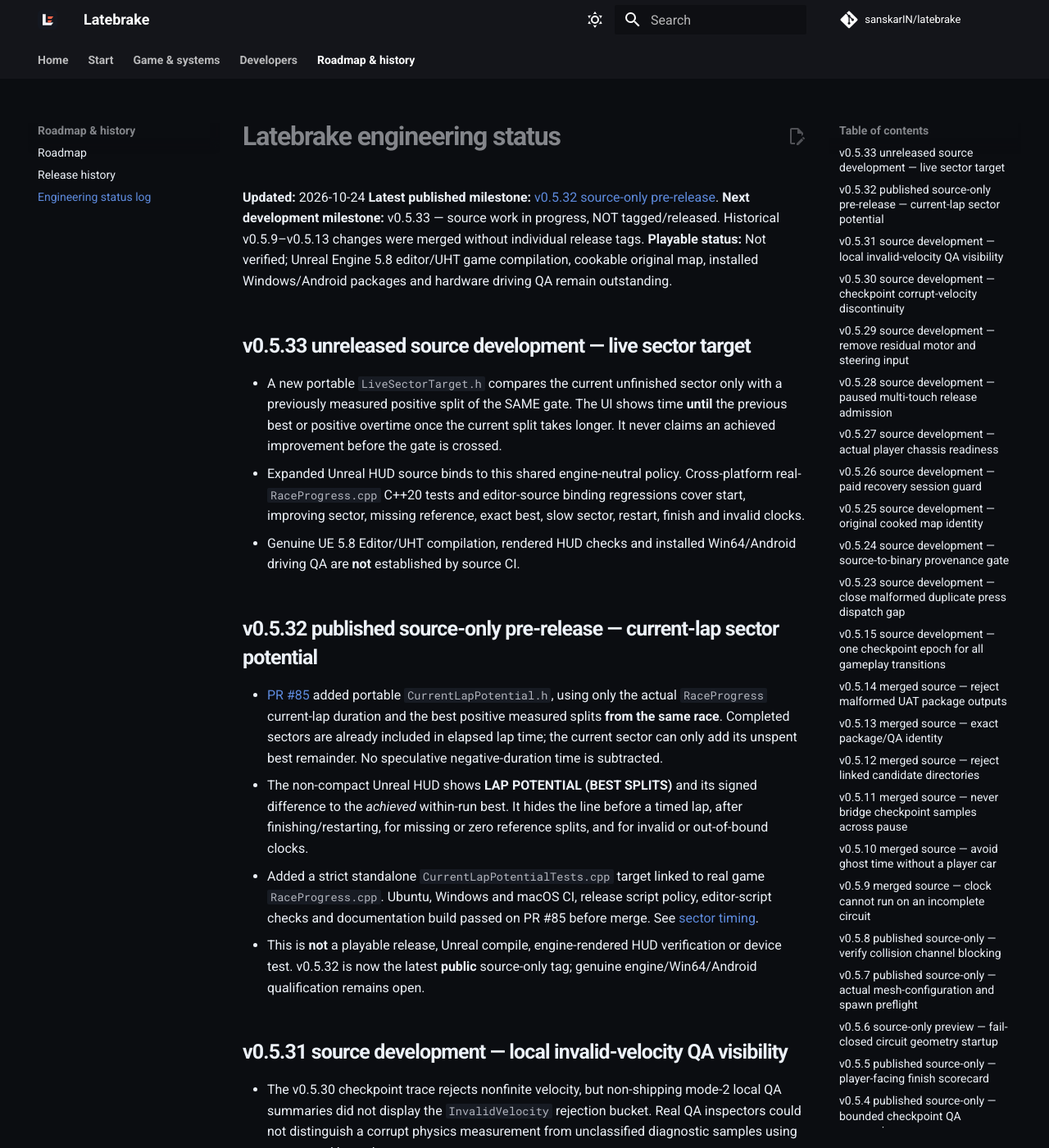
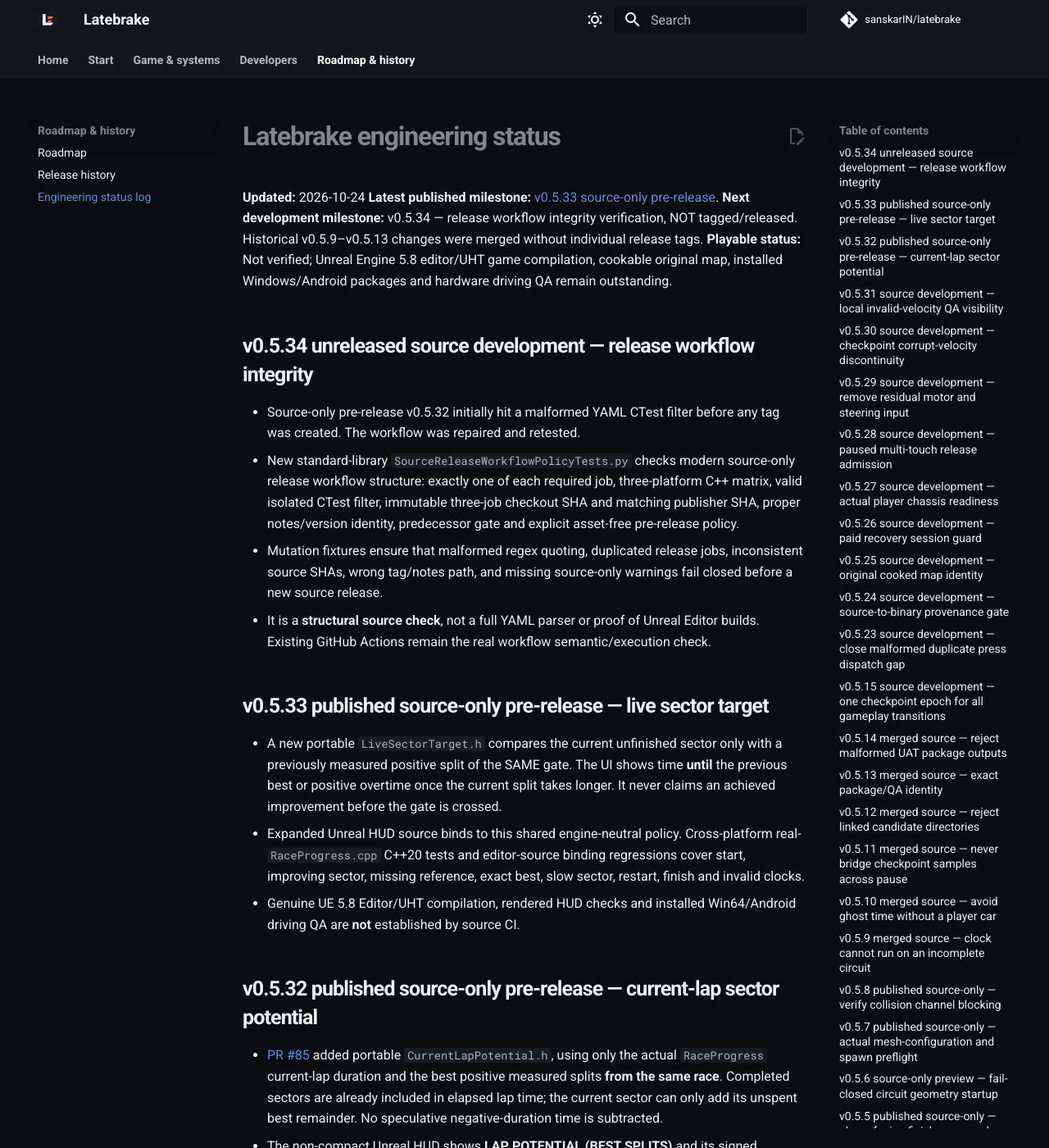
Before and after one commit to sanskarIN/latebrake, an MkDocs documentation site: the page built from docs/STATUS.md, in a window 1280 px wide and 1400 px high. Shown: the whole window at 82% size. Built offline with MkDocs 1.6.1 and Material for MkDocs 9.7.7, drawn with Linux system fonts in a browser that asks for light colours; comment, search, counter and statistics services are not loaded.

Commit message:
docs(v0.5.34): track release-workflow guards (docs/STATUS.md)

```diff
--- a/docs/STATUS.md
+++ b/docs/STATUS.md
@@ -1,11 +1,27 @@
 # Latebrake engineering status
 
 **Updated:** 2026-10-24
-**Latest published milestone:** [v0.5.32 source-only pre-release](https://github.com/sanskarIN/latebrake/releases/tag/v0.5.32).
-**Next development milestone:** v0.5.33 — source work in progress, NOT tagged/released. Historical v0.5.9–v0.5.13 changes were merged without individual release tags.
+**Latest published milestone:** [v0.5.33 source-only pre-release](https://github.com/sanskarIN/latebrake/releases/tag/v0.5.33).
+**Next development milestone:** v0.5.34 — release workflow integrity verification, NOT tagged/released. Historical v0.5.9–v0.5.13 changes were merged without individual release tags.
 **Playable status:** Not verified; Unreal Engine 5.8 editor/UHT game compilation, cookable original map, installed Windows/Android packages and hardware driving QA remain outstanding.
 
-## v0.5.33 unreleased source development — live sector target
+## v0.5.34 unreleased source development — release workflow integrity
+
+- Source-only pre-release v0.5.32 initially hit a malformed YAML CTest
+  filter before any tag was created. The workflow was repaired and retested.
+- New standard-library `SourceReleaseWorkflowPolicyTests.py` checks
+  modern source-only release workflow structure: exactly one of each required
+  job, three-platform C++ matrix, valid isolated CTest filter, immutable
+  three-job checkout SHA and matching publisher SHA, proper notes/version
+  identity, predecessor gate and explicit asset-free pre-release policy.
+- Mutation fixtures ensure that malformed regex quoting, duplicated
+  release jobs, inconsistent source SHAs, wrong tag/notes path, and
+  missing source-only warnings fail closed before a new source release.
+- It is a **structural source check**, not a full YAML parser or proof of
+  Unreal Editor builds. Existing GitHub Actions remain the real workflow
+  semantic/execution check.
+
+## v0.5.33 published source-only pre-release — live sector target
 
 - A new portable `LiveSectorTarget.h` compares the current unfinished
   sector only with a previously measured positive split of the SAME gate.
```
